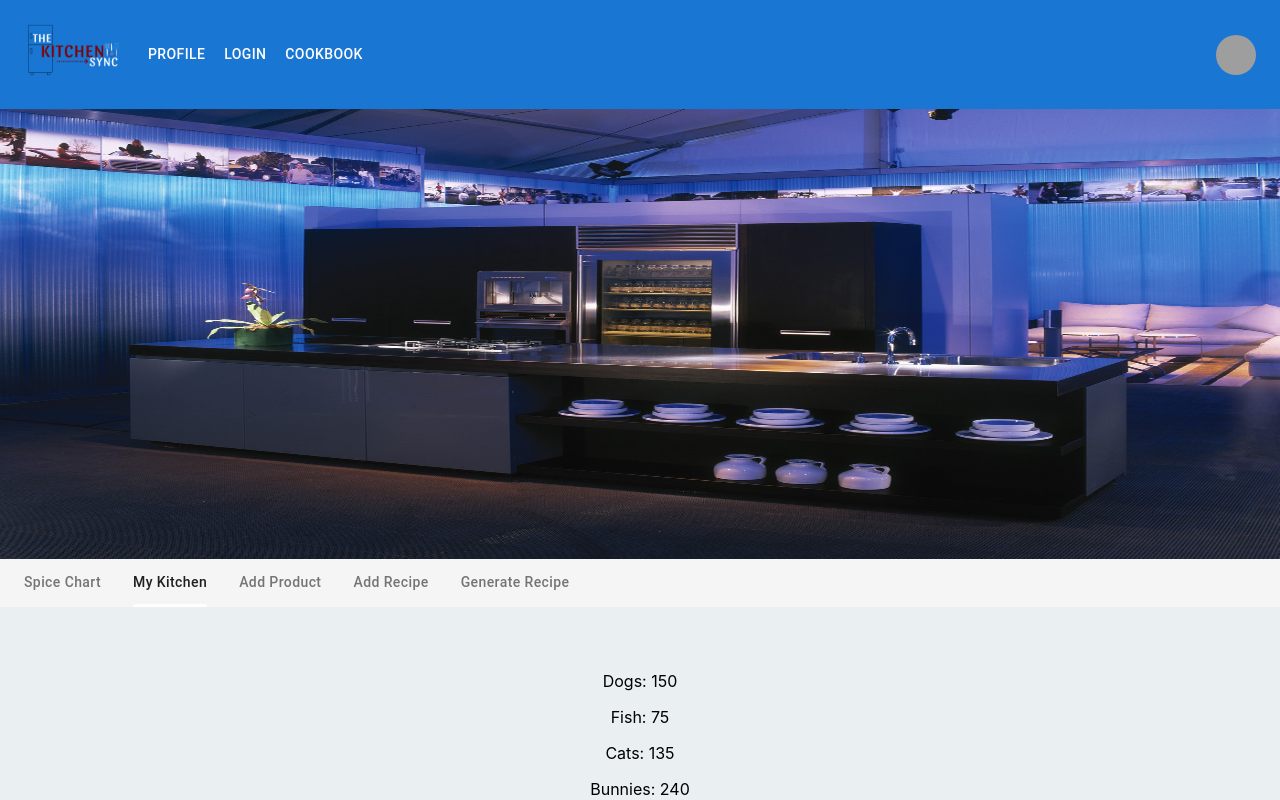
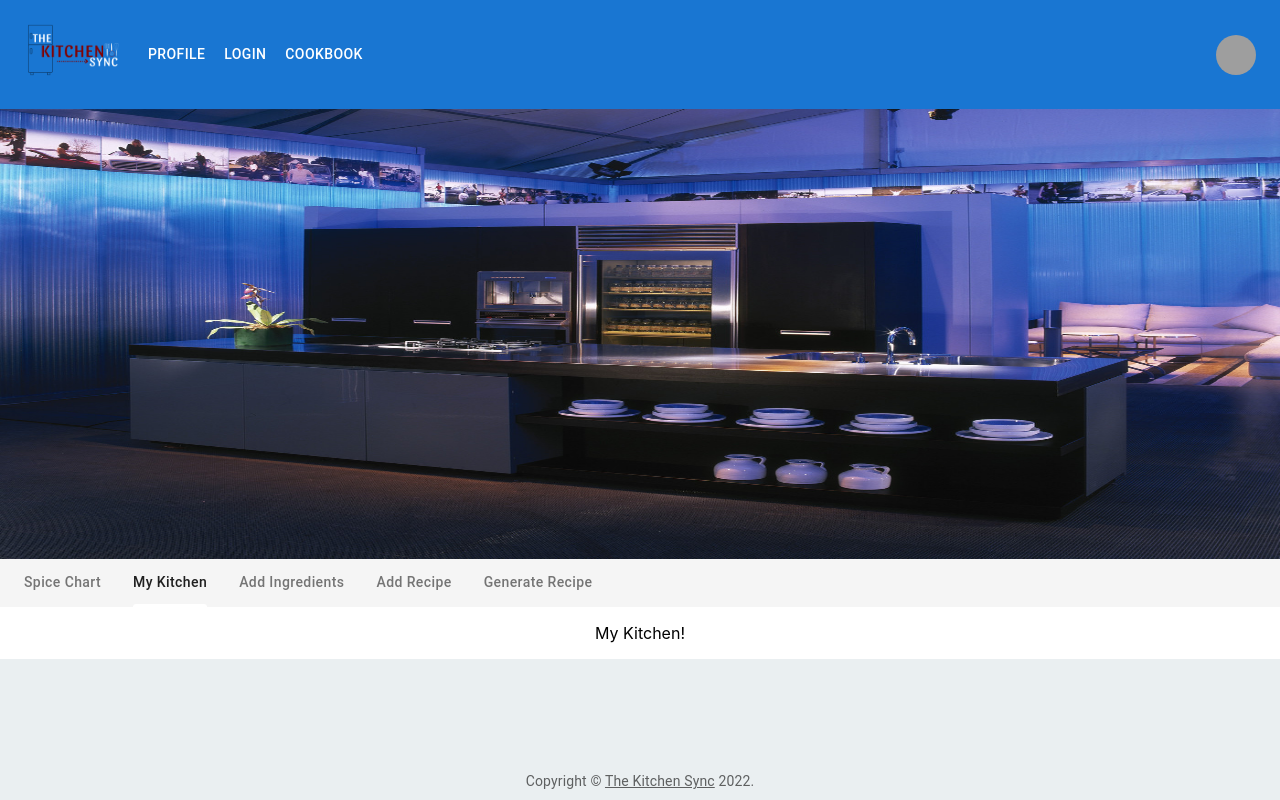
Before and after one commit to jgarner828/TheKitchenSync, a React (Create React App) app in the folder client/: page /profile in a window 1280 px wide. Both pictures are taken after a click on the tab "My Kitchen". Shown: the top 800 px of the page. Built offline with nearby package versions, Linux system fonts and the light colour scheme; grey boxes are pictures that could not be loaded.

Commit message:
rendering different js files based off tab clicked

```diff
--- a/client/src/App.js
+++ b/client/src/App.js
@@ -52,8 +52,6 @@ function App() {
         <Router>
 
         <Header />
-        {/* <SpiceChart /> */}
-        {/* Add spice chart to profile page? */}
 
         <Routes>
             <Route path="/" element={<Home />} />
@@ -61,7 +59,6 @@ function App() {
             <Route path="/cookbook" element={<CookBook />} />
             <Route path="/login" element={<Login />} />
             <Route path="/signup" element={<SignUp />} />
-            <Route path="/spicechart" element={<SpiceChart />} />
         </Routes>
 
           {/* <Button color="primary" variant="contained"> Press me </Button>
--- /dev/null
+++ b/client/src/components/js/AddIngredients.js
@@ -0,0 +1,10 @@
+import React from "react";
+
+
+export default function Footer() {
+    return (
+        <div>
+            <p>Add Ingredients</p>
+        </div>
+    )
+}
--- /dev/null
+++ b/client/src/components/js/AddRecipe.js
@@ -0,0 +1,10 @@
+import React from "react";
+
+
+export default function Footer() {
+    return (
+        <div>
+            <p>Add Recipe</p>
+        </div>
+    )
+}
--- a/client/src/components/js/Content.js
+++ /dev/null
@@ -1,19 +0,0 @@
-import * as React from 'react';
-import AppBar from '@mui/material/AppBar';
-import Toolbar from '@mui/material/Toolbar';
-import Typography from '@mui/material/Typography';
-import Paper from '@mui/material/Paper';
-import Grid from '@mui/material/Grid';
-import Button from '@mui/material/Button';
-import TextField from '@mui/material/TextField';
-import Tooltip from '@mui/material/Tooltip';
-import IconButton from '@mui/material/IconButton';
-import SearchIcon from '@mui/icons-material/Search';
-import RefreshIcon from '@mui/icons-material/Refresh';
-import SpiceChart from './SpiceChart';
-
-export default function Content() {
-  return (
-    <SpiceChart />
-  );
-}
--- /dev/null
+++ b/client/src/components/js/GenerateRecipe.js
@@ -0,0 +1,10 @@
+import React from "react";
+
+
+export default function Footer() {
+    return (
+        <div>
+            <p>Generate Recipe</p>
+        </div>
+    )
+}
--- a/client/src/components/js/Header.js
+++ b/client/src/components/js/Header.js
@@ -4,6 +4,11 @@ import AppBar from '@mui/material/AppBar';
 import Tab from '@mui/material/Tab';
 import Tabs from '@mui/material/Tabs';
 import Kitchen from '../images/kitchen.jpeg';
+import SpiceChart from './SpiceChart';
+import MyKitchen from './MyKitchen';
+import AddIngredients from './AddIngredients';
+import AddRecipe from './AddRecipe';
+import GenerateRecipe from './GenerateRecipe';
 
 const lightColor = 'rgba(255, 255, 255, 0.7)';
 
@@ -24,11 +29,16 @@ function Header(props) {
         <Tabs value={selectedTab} onChange={handleTabs} textColor="inherit">
           <Tab label="Spice Chart" />
           <Tab label="My Kitchen" />
-          <Tab label="Add Product" />
+          <Tab label="Add Ingredients" />
           <Tab label="Add Recipe" />
           <Tab label="Generate Recipe" />
         </Tabs>
       </AppBar>
+      { selectedTab === 0 && <SpiceChart /> }
+      { selectedTab === 1 && <MyKitchen /> }
+      { selectedTab === 2 && <AddIngredients /> }
+      { selectedTab === 3 && <AddRecipe /> }
+      { selectedTab === 4 && <GenerateRecipe /> }
     </React.Fragment>
   );
 }
--- /dev/null
+++ b/client/src/components/js/MyKitchen.js
@@ -0,0 +1,10 @@
+import React from "react";
+
+
+export default function Footer() {
+    return (
+        <div>
+            <p>My Kitchen!</p>
+        </div>
+    )
+}
--- a/client/src/components/js/Profile.js
+++ b/client/src/components/js/Profile.js
@@ -178,7 +178,6 @@ export default function Profile() {
         <Box sx={{ flex: 1, display: 'flex', flexDirection: 'column' }}>
           <Header onDrawerToggle={handleDrawerToggle} />
           <Box component="main" sx={{ flex: 1, py: 6, px: 4, bgcolor: '#eaeff1' }}>
-            <Content />
           </Box>
           <Box component="footer" sx={{ p: 2, bgcolor: '#eaeff1' }}>
             <Copyright />
```
